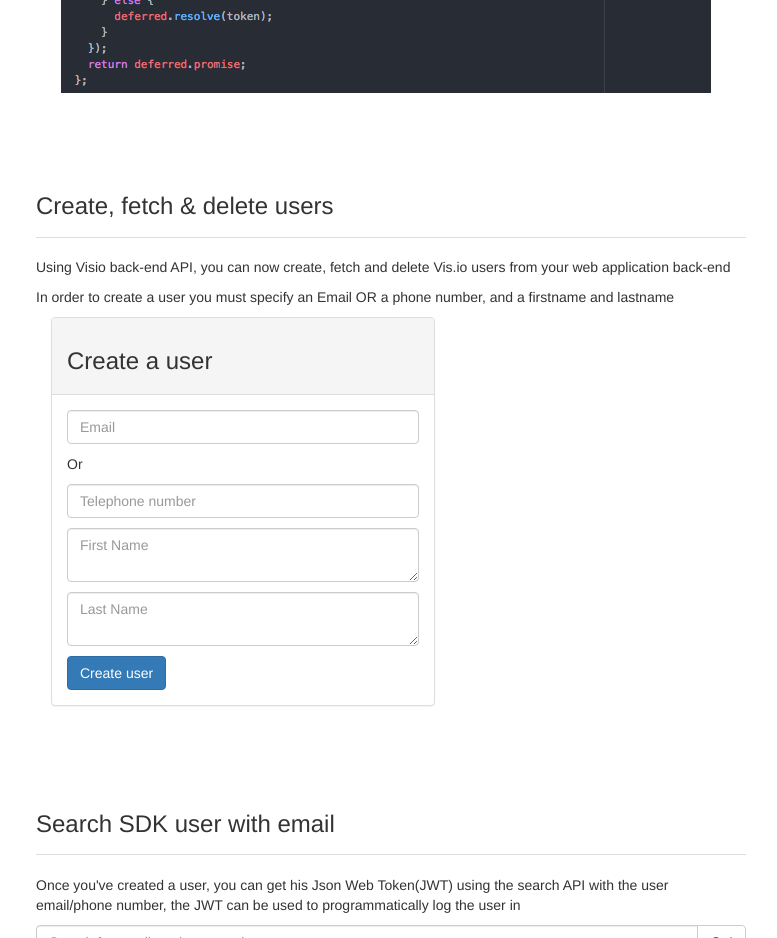
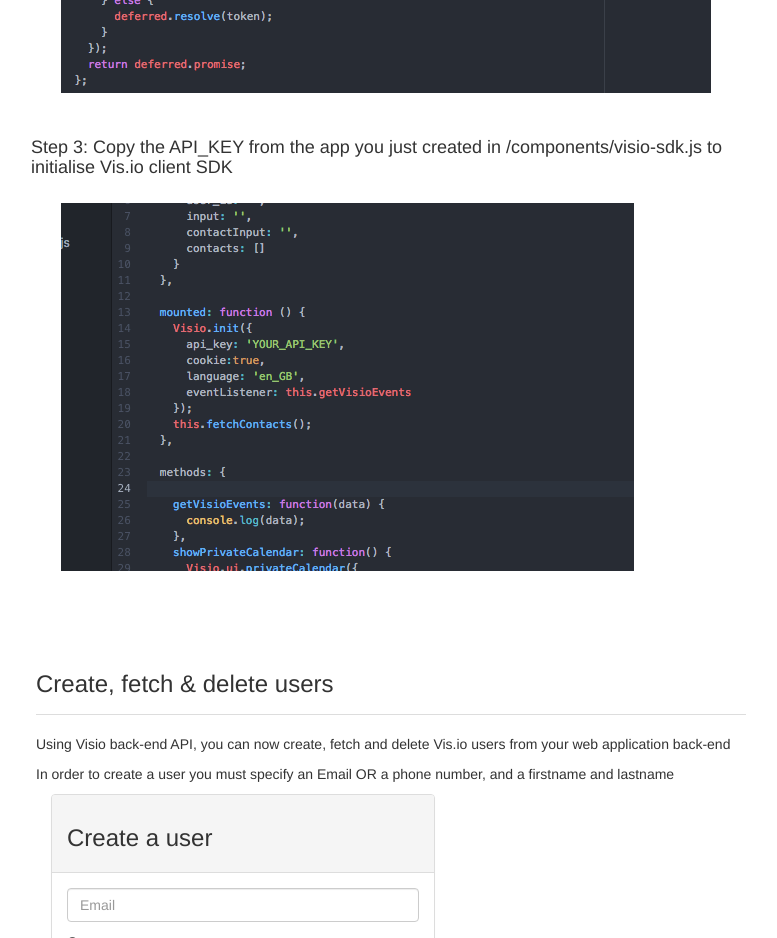
Before and after one commit to GoVisio/visio-sdk-samples, a website: page Server-to-Server-Communication/index.html in a window 1280 px wide. Shown: the part 900-1838 px from the top of the page, without its empty margins (444-1221 px from the left). Drawn offline with nearby package versions, Linux system fonts and the light colour scheme.

Commit message:
Add a step in the installation guide

```diff
--- a/Server-to-Server-Communication/index.html
+++ b/Server-to-Server-Communication/index.html
@@ -44,6 +44,13 @@
               <img  style="max-width: 62%;" src="/assets/images/backend-helpers.png"></img>
             </div>
           </div>
+        </br>
+        <h4>Step 3: Copy the API_KEY from the app you just created in /components/visio-sdk.js to initialise Vis.io client SDK</h4>
+        <div class="container">
+          <div class="col-xs-12" style="padding: 1.5rem;">
+            <img  style="max-width: 62%;" src="/assets/images/step-3.png"></img>
+          </div>
+        </div>
         </br>
       </div>
 
```
Also changed, not shown: Server-to-Server-Communication/assets/images/step-3.png (added).
